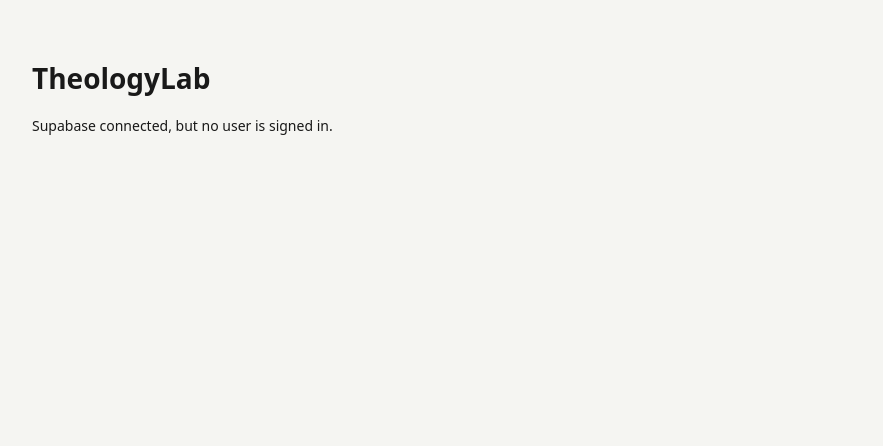
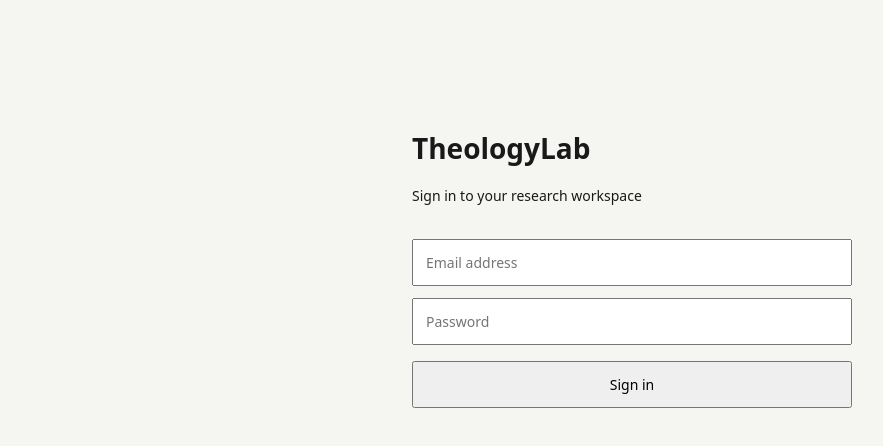
Before and after one commit to msindisiung/TheologyLab, a Next.js app: page / in a window 1280 px wide. Shown: the top 446 px of the page, without its empty margins (8-891 px from the left). Built offline with nearby package versions, Linux system fonts and the light colour scheme; no server answers.

Commit message:
Update page.tsx

```diff
--- a/app/page.tsx
+++ b/app/page.tsx
@@ -1,35 +1,82 @@
 "use client";
 
-import { useEffect, useState } from "react";
+import { useState } from "react";
 import { getSupabase } from "../lib/supabase";
 
 export default function Home() {
-  const [status, setStatus] = useState("Checking Supabase connection...");
+  const [email, setEmail] = useState("");
+  const [password, setPassword] = useState("");
+  const [message, setMessage] = useState("");
 
-  useEffect(() => {
-    try {
-      const supabase = getSupabase();
+  async function signIn() {
+    setMessage("Signing in...");
 
-      supabase.auth.getUser().then(({ error }) => {
-        if (error) {
-          setStatus("Supabase connected, but no user is signed in.");
-        } else {
-          setStatus("Supabase connection successful.");
-        }
-      });
-    } catch (error) {
-      setStatus(
-        error instanceof Error
-          ? `Supabase error: ${error.message}`
-          : "Unknown Supabase error."
-      );
+    const supabase = getSupabase();
+
+    const { error } = await supabase.auth.signInWithPassword({
+      email,
+      password,
+    });
+
+    if (error) {
+      setMessage("Sign in failed: " + error.message);
+      return;
     }
-  }, []);
+
+    setMessage("Signed in successfully!");
+  }
 
   return (
-    <main style={{ padding: 40, fontFamily: "system-ui" }}>
+    <main
+      style={{
+        maxWidth: 500,
+        margin: "80px auto",
+        padding: 30,
+        fontFamily: "system-ui",
+      }}
+    >
       <h1>TheologyLab</h1>
-      <p>{status}</p>
+      <p>Sign in to your research workspace</p>
+
+      <input
+        type="email"
+        placeholder="Email address"
+        value={email}
+        onChange={(e) => setEmail(e.target.value)}
+        style={{
+          width: "100%",
+          padding: 12,
+          marginTop: 20,
+          boxSizing: "border-box",
+        }}
+      />
+
+      <input
+        type="password"
+        placeholder="Password"
+        value={password}
+        onChange={(e) => setPassword(e.target.value)}
+        style={{
+          width: "100%",
+          padding: 12,
+          marginTop: 12,
+          boxSizing: "border-box",
+        }}
+      />
+
+      <button
+        onClick={signIn}
+        style={{
+          width: "100%",
+          padding: 12,
+          marginTop: 16,
+          cursor: "pointer",
+        }}
+      >
+        Sign in
+      </button>
+
+      {message && <p style={{ marginTop: 20 }}>{message}</p>}
     </main>
   );
 }
```
